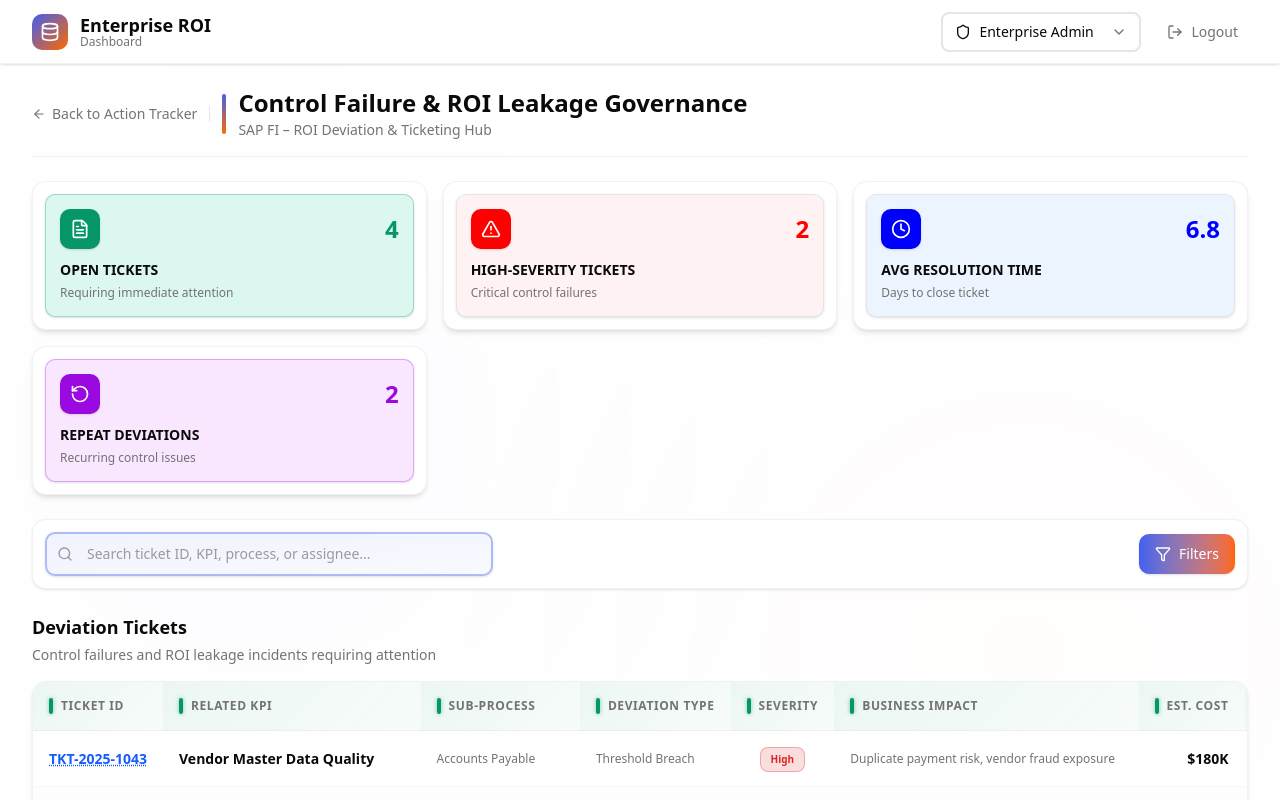
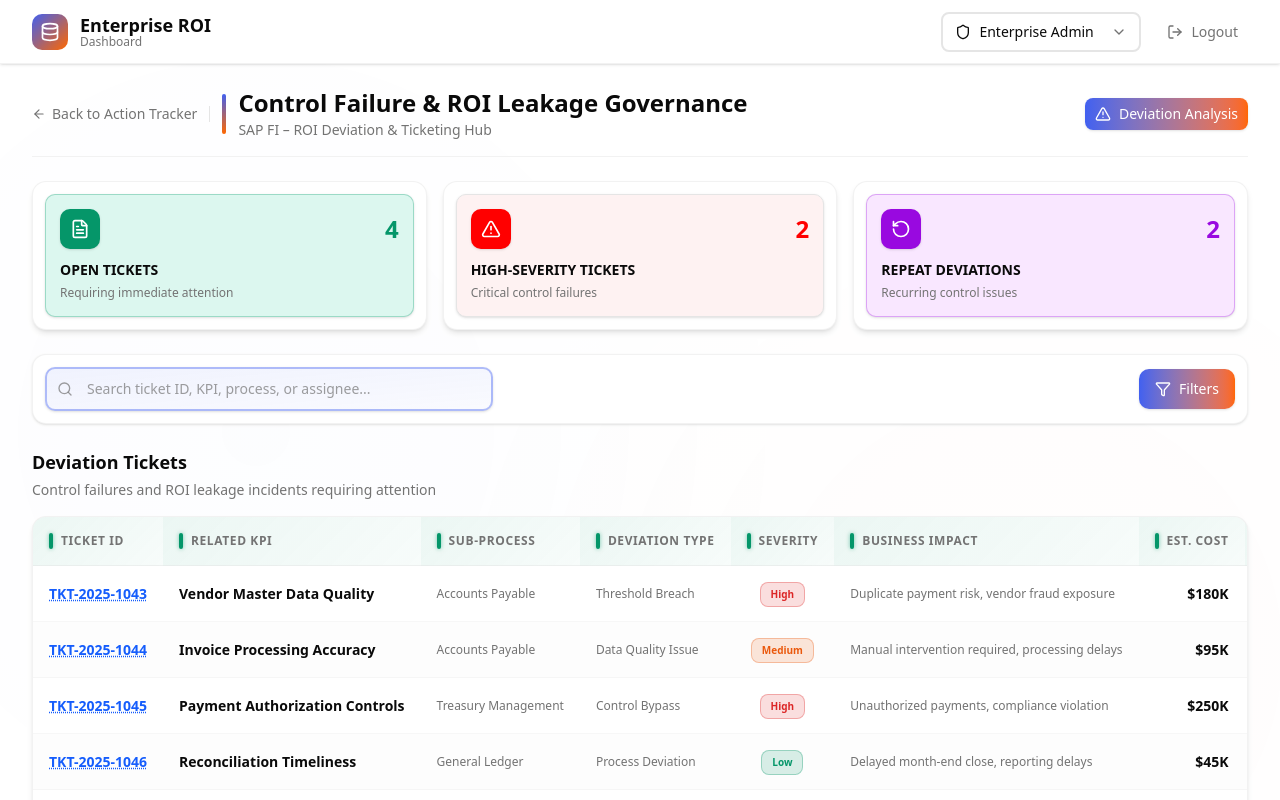
Before and after one commit to rajvimannlowe/SAP-ROI, a React (Vite) app: page /phase-i/catalog/1/blueprint/1/cockpit/1/actions/deviation-tickets in a window 1280 px wide. Built offline with nearby package versions, Linux system fonts and the light colour scheme; sample sign-in values are in the browser's storage.

Commit message:
Deviation Analysis Button + Audit Trail & Governance Card

```diff
--- a/src/pages/enterprise/phase-one/erp/sap-s4hana/DeviationTickets.tsx
+++ b/src/pages/enterprise/phase-one/erp/sap-s4hana/DeviationTickets.tsx
@@ -1,11 +1,14 @@
 import { useState, useMemo } from "react"
 import { PageHeader } from "@/components/layout/PageHeader"
 import { DrilldownTable } from "@/components/roi/DrilldownTable"
-import { FileText, AlertTriangle, Clock, RotateCcw } from "lucide-react"
+import { FileText, AlertTriangle, RotateCcw, Shield, TrendingUp, FileCheck, CheckCircle } from "lucide-react"
 import { deviationTicketColumns } from "@/data/ticketDeviationTableConfig.tsx"
 import { deviationTicketData } from "@/data/ticketDeviationData"
 import { SearchAndFilters } from "@/components/roi/SearchAndFilters"
 import { MetricCard } from "@/components/roi/cards/MetricCard"
+import { InfoCard } from "@/components/roi/cards/InfoCard"
+import { Button } from "@/components/ui/button"
+import { useNavigate } from "react-router-dom"
 
 const deviationTicketSummaryCards = [
     {
@@ -28,15 +31,6 @@ const deviationTicketSummaryCards = [
     },
     {
         id: 3,
-        icon: Clock,
-        title: "AVG RESOLUTION TIME",
-        subtitle: "Days to close ticket",
-        value: "6.8",
-        color: "blue",
-        backgroundColor: "#EBF4FF"
-    },
-    {
-        id: 4,
         icon: RotateCcw,
         title: "REPEAT DEVIATIONS",
         subtitle: "Recurring control issues",
@@ -47,6 +41,7 @@ const deviationTicketSummaryCards = [
 ]
 
 const DeviationTickets = () => {
+    const navigate = useNavigate()
     // Search and filter state
     const [searchValue, setSearchValue] = useState("")
     const [selectedSeverity, setSelectedSeverity] = useState("")
@@ -112,7 +107,19 @@ const DeviationTickets = () => {
                     subtitle={"SAP FI – ROI Deviation & Ticketing Hub"}
                     backTo="/phase-i/catalog/sap-s4hana/blueprint/fi/cockpit/duplicate-payment-detection"
                     backLabel="Back to Action Tracker"
-                    rightContent={""}
+                    rightContent={
+                        <div className="flex flex-wrap items-center gap-2">
+                            <Button
+                                size="sm"
+                                className="gap-2 bg-linear-to-r from-[#4160F0] to-[#FF6700] text-white hover:from-[#3550D9] hover:to-[#E65C00] shadow-sm"
+                                //   onClick={() => navigate(`/`)}
+                                onClick={() => alert(`Navigate to Deviation Analysis`)}
+                            >
+                                <AlertTriangle className="h-4 w-4" />
+                                <span className="hidden sm:inline">Deviation Analysis</span>
+                            </Button>
+                        </div>
+                    }
                 />
             </div>
 
@@ -171,6 +178,51 @@ const DeviationTickets = () => {
                     accentColor="#059669"
                 />
             </div>
+
+            {/* Audit Trail & Governance Card */}
+            <InfoCard
+                icon={Shield}
+                iconGradient="linear-gradient(135deg, #4160F0 0%, #6366F1 100%)"
+                title="Audit Trail & Governance"
+                description={
+                    <div className="space-y-3">
+                        <p className="text-xs text-muted-foreground leading-relaxed">
+                            All ticket activities are logged with full audit trail compliance. Deviation patterns are analyzed quarterly to identify systemic control weaknesses. Ticket closure requires evidence validation and sign-off from control owners and financial process managers.
+                        </p>
+                        <div className="grid grid-cols-3 gap-3 mt-4">
+                            <div className="flex flex-col items-center text-center space-y-1">
+                                <div className="p-2 rounded-lg bg-blue-50 border border-blue-200">
+                                    <TrendingUp className="h-4 w-4 text-blue-600" />
+                                </div>
+                                <div>
+                                    <p className="text-xs font-medium text-foreground">PATTERN ANALYSIS</p>
+                                    <p className="text-xs text-muted-foreground">Quarterly root cause review</p>
+                                </div>
+                            </div>
+                            <div className="flex flex-col items-center text-center space-y-1">
+                                <div className="p-2 rounded-lg bg-orange-50 border border-orange-200">
+                                    <FileCheck className="h-4 w-4 text-orange-600" />
+                                </div>
+                                <div>
+                                    <p className="text-xs font-medium text-foreground">EVIDENCE REQUIRED</p>
+                                    <p className="text-xs text-muted-foreground">Before ticket closure</p>
+                                </div>
+                            </div>
+                            <div className="flex flex-col items-center text-center space-y-1">
+                                <div className="p-2 rounded-lg bg-green-50 border border-green-200">
+                                    <CheckCircle className="h-4 w-4 text-green-600" />
+                                </div>
+                                <div>
+                                    <p className="text-xs font-medium text-foreground">SIGN-OFF PROCESS</p>
+                                    <p className="text-xs text-muted-foreground">Control owner approval</p>
+                                </div>
+                            </div>
+                        </div>
+                    </div>
+                }
+                borderColor="rgba(65, 96, 240, 0.2)"
+                bgColor="rgba(65, 96, 240, 0.05)"
+            />
         </div>
     )
 }
```
